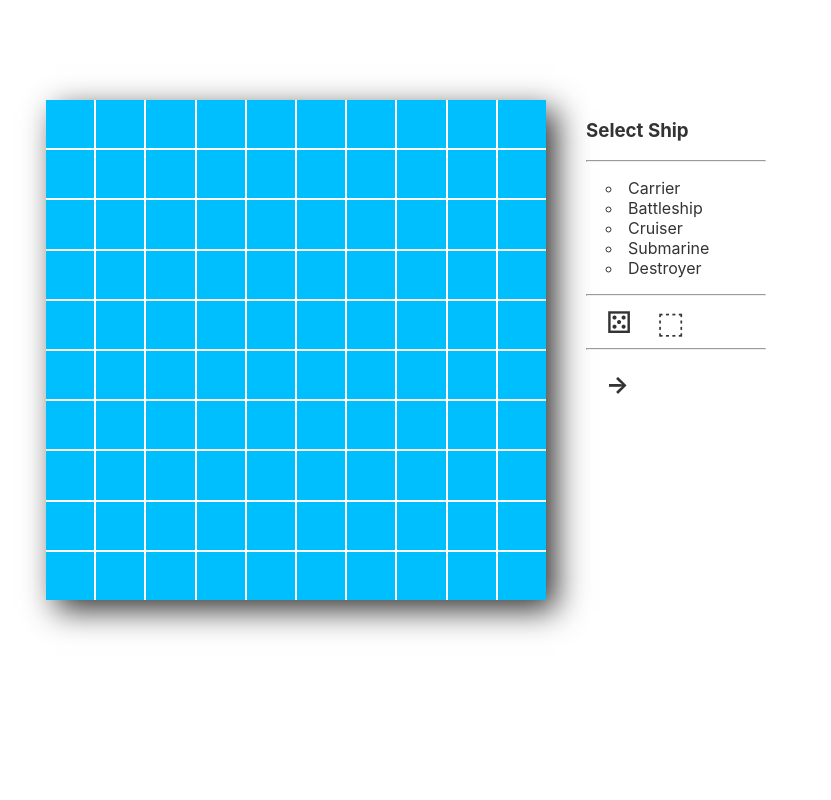
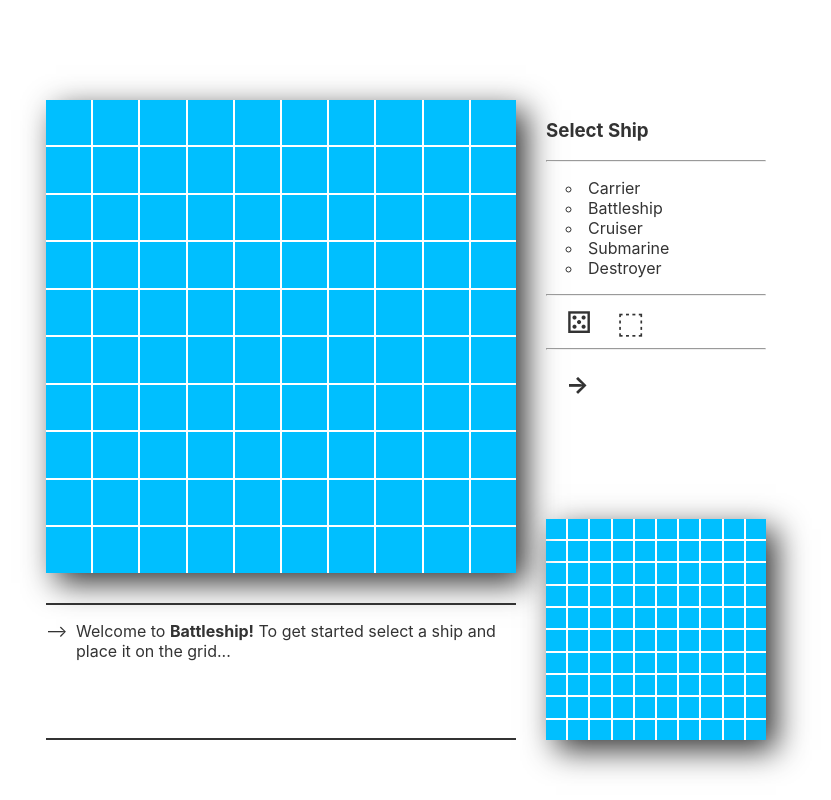
Before and after one commit to JamesSwatton/battleship-svelte, a Svelte app: page / in a window 1280 px wide. Shown: the whole page, without its empty margins (234-1065 px from the left). Built offline with nearby package versions, Linux system fonts and the light colour scheme.

Commit message:
add layout and message component

```diff
--- a/src/App.svelte
+++ b/src/App.svelte
@@ -1,5 +1,6 @@
 <script>
     import PlacementOption from "./components/PlacementOptions.svelte";
+    import Messages from "./components/Messages.svelte";
     import ShipSelect from "./components/ShipSelect.svelte";
     import Grid from "./components/Grid.svelte";
     import OrientationBtn from "./components/OrientationBtn.svelte";
@@ -17,8 +18,11 @@
         { type: "destroyer",  size: 2, hits: [], pos: [] },
     ];
 
+    $: numOfShipsPlaced = ships.filter(s => s.pos.length > 1).length;
+
     let selectedShip = null;
     let orientation = "horizontal";
+    let hasOverlap = false;
     let grid;
 
     function clearShips() {
@@ -26,23 +30,51 @@
             return {...s, pos: []}
         })
     }
+
 </script>
 
 <style>
     #game-container {
         width: 720px;
+        height: 640px;
         margin: auto;
+        display: grid;
+        grid-gap: 30px;
+        grid-template-columns: repeat(9, 1fr);
+        grid-template-rows: repeat(8, 1fr);
+        grid-template-areas:
+            "a a a a a a b b b"
+            "a a a a a a b b b"
+            "a a a a a a b b b"
+            "a a a a a a b b b"
+            "a a a a a a b b b"
+            "a a a a a a d d d"
+            "c c c c c c d d d"
+            "c c c c c c d d d"
+    }
+
+    :global([ref=grid-1]) {
+        grid-area: a;
+    }
+
+    :global([ref=grid-2]) {
+        grid-area: d;
     }
 
     #ship-placement {
-        width: 180px;
-        display: inline-block;
-        margin-left: 40px;
+        grid-area: b;
     }
+
+    :global([ref=messages]) {
+        grid-area: c;
+    }
+
+
 </style>
 
 <div id="game-container">
-    <Grid bind:this={grid} bind:selectedShip {orientation} bind:ships {state} />
+    <Grid ref="grid-1" bind:this={grid} bind:selectedShip {orientation}
+        bind:hasOverlap bind:ships {state} />
     <div id="ship-placement">
         <ShipSelect bind:ships bind:selectedShip />
         <hr>
@@ -51,4 +83,8 @@
         <hr>
         <OrientationBtn bind:orientation />
     </div>
+    <Grid ref="grid-2" bind:this={grid} bind:selectedShip {orientation}
+        bind:ships {state} />
+    <Messages ref="messages" {hasOverlap} {numOfShipsPlaced} />
+
 </div>
--- a/src/components/Grid.svelte
+++ b/src/components/Grid.svelte
@@ -1,10 +1,12 @@
 <script>
     import { onMount } from "svelte";
 
+    export let ref;
     export let state;
     export let ships;
     export let selectedShip;
     export let orientation;
+    export let hasOverlap;
 
     let currentPos;
 
@@ -79,10 +81,13 @@
         const hasNoOverlap = () =>
             selectedShip.pos.every((e) => !allPos().includes(e));
         if (hasNoOverlap()) {
+            hasOverlap = false;
             let index = ships.findIndex((e) => e.type === selectedShip.type);
             ships[index] = selectedShip;
+            console.log('hi')
             return true;
         }
+        hasOverlap = true;
         return false;
     }
 
@@ -113,11 +118,8 @@
 </script>
 
 <style>
-    #grid-container {
-        width: 500px;
-        height: 500px;
+    .grid-container {
         display: grid;
-        float: left;
         grid-template-columns: repeat(10, 1fr);
         grid-template-rows: repeat(10, 1fr);
         grid-gap: 2px;
@@ -147,7 +149,8 @@
 </style>
 
 <div
-    id="grid-container"
+    {ref}
+    class="grid-container"
     on:mouseleave={() => handleMouseLeave()}>
     {#each ids as id}
         <div
--- /dev/null
+++ b/src/components/Messages.svelte
@@ -0,0 +1,64 @@
+<script>
+    import { tick } from "svelte";
+
+    export let ref;
+    export let hasOverlap;
+    export let numOfShipsPlaced;
+
+    const messages = {
+        start: {id: 'start', msg: "Welcome to <strong>Battleship!</strong> To get started select a ship and place it on the grid..."},
+        placement1: {id: 'placement1', msg: "Great. You can also change the orientation of a ship by clicking on the arrow to the right or by pressing Space. Now go ahead and place the rest of your ships."},
+        overlap: {id: 'overlap', msg: "You won't be able to place a ship if it is overlaping with another!"},
+        overlap2: {id: 'overlap2', msg: "Try placing the ship on a grid square not already occupied by a ship."},
+        placement2: {id: 'placement2', msg: "If you like, you can quickly place all you ships randomly by clicking on the dice icon."},
+        clear: {id: 'clear', msg: "You can quickly clear the grid by clicking on the dashed square next to the dice icon."}
+    }
+    let msgHistory = [messages.start];
+    let newMessageEl;
+
+    $: {
+        if (hasOverlap && msgHistory.includes(messages.overlap))
+            addMsg(messages.overlap2)
+        else if (hasOverlap) addMsg(messages.overlap)
+
+        if (numOfShipsPlaced == 1 && !msgHistory.includes(messages.placement1)) addMsg(messages.placement1)
+        else if (numOfShipsPlaced == 3 &&
+            !msgHistory.includes(messages.placement2)) addMsg(messages.placement2)
+        /* else if (numOfShipsPlaced == 3) addMsg(messages.placement2) */
+        /* else if (numOfShipsPlaced == 4) addMsg(messages.clear) */
+        console.log(msgHistory)
+    }
+
+    async function addMsg( newMsg ) {
+        msgHistory = [... msgHistory, newMsg];
+        await tick();
+        newMessageEl.scrollIntoView();
+    }
+</script>
+
+<style>
+    .message-container {
+        max-height: 100%;
+        border-top: 2px solid #333;
+        border-bottom: 2px solid #333;
+        overflow: scroll;
+    }
+
+    p {
+        padding-left: 30px;
+    }
+
+    .identifier {
+        float: left;
+    }
+
+</style>
+
+<div {ref} class="message-container">
+    {#each msgHistory as msg, index}
+        <div id={index} class="message">
+            <div class="identifier" >--> </div>
+            <p id={index} bind:this={newMessageEl}>{@html msg.msg}</p>
+        </div>
+    {/each}
+</div>
```
